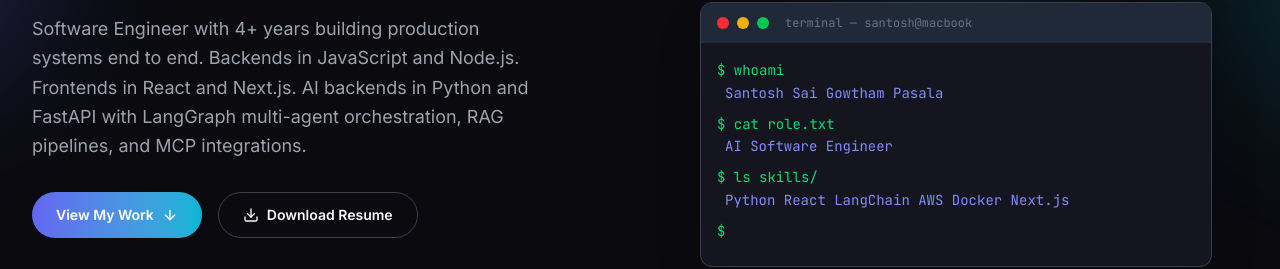
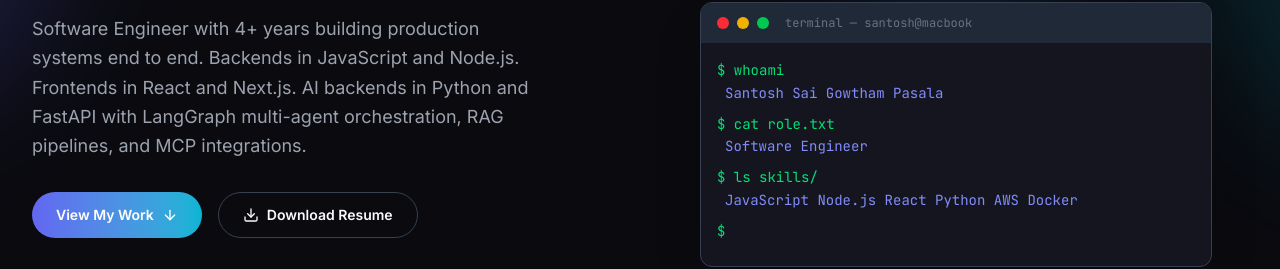
Before and after one commit to pssgowtham/new-portfolio, a Next.js app: page / in a window 1280 px wide. Shown: the part 477-746 px from the top of the page. Built offline with nearby package versions, Linux system fonts and the light colour scheme; no server answers.

Commit message:
Sync site content with new SDE resume (JS-major backend, Python AI backend)

```diff
--- a/src/components/ui/Terminal.tsx
+++ b/src/components/ui/Terminal.tsx
@@ -5,8 +5,8 @@ import { motion, useReducedMotion } from "framer-motion";
 
 const lines = [
   { prompt: "$ whoami", output: "Santosh Sai Gowtham Pasala" },
-  { prompt: "$ cat role.txt", output: "AI Software Engineer" },
-  { prompt: "$ ls skills/", output: "Python  React  LangChain  AWS  Docker  Next.js" },
+  { prompt: "$ cat role.txt", output: "Software Engineer" },
+  { prompt: "$ ls skills/", output: "JavaScript  Node.js  React  Python  AWS  Docker" },
   { prompt: "$ cat experience.txt", output: "4+ years | Geico, Deloitte, Virtutech" },
   { prompt: "$ echo $LOCATION", output: "San Jose, CA" },
 ];
```
